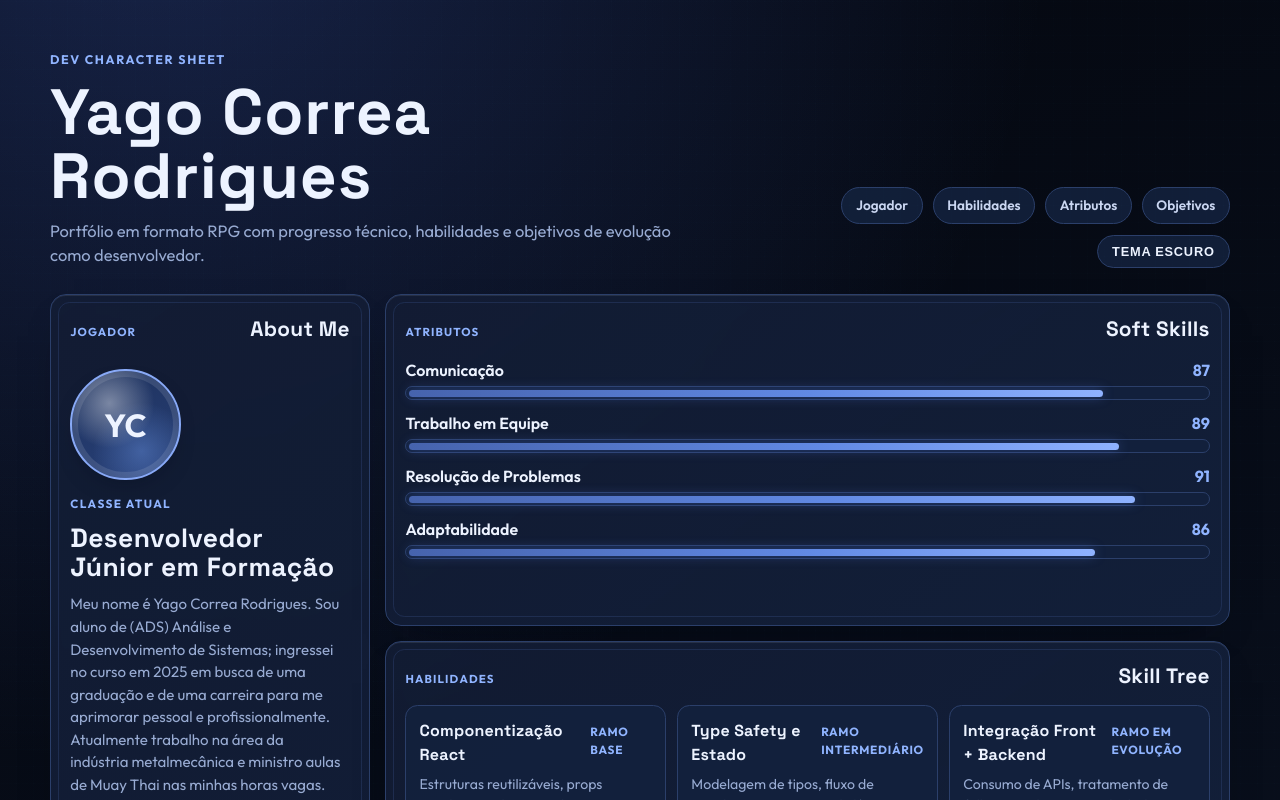
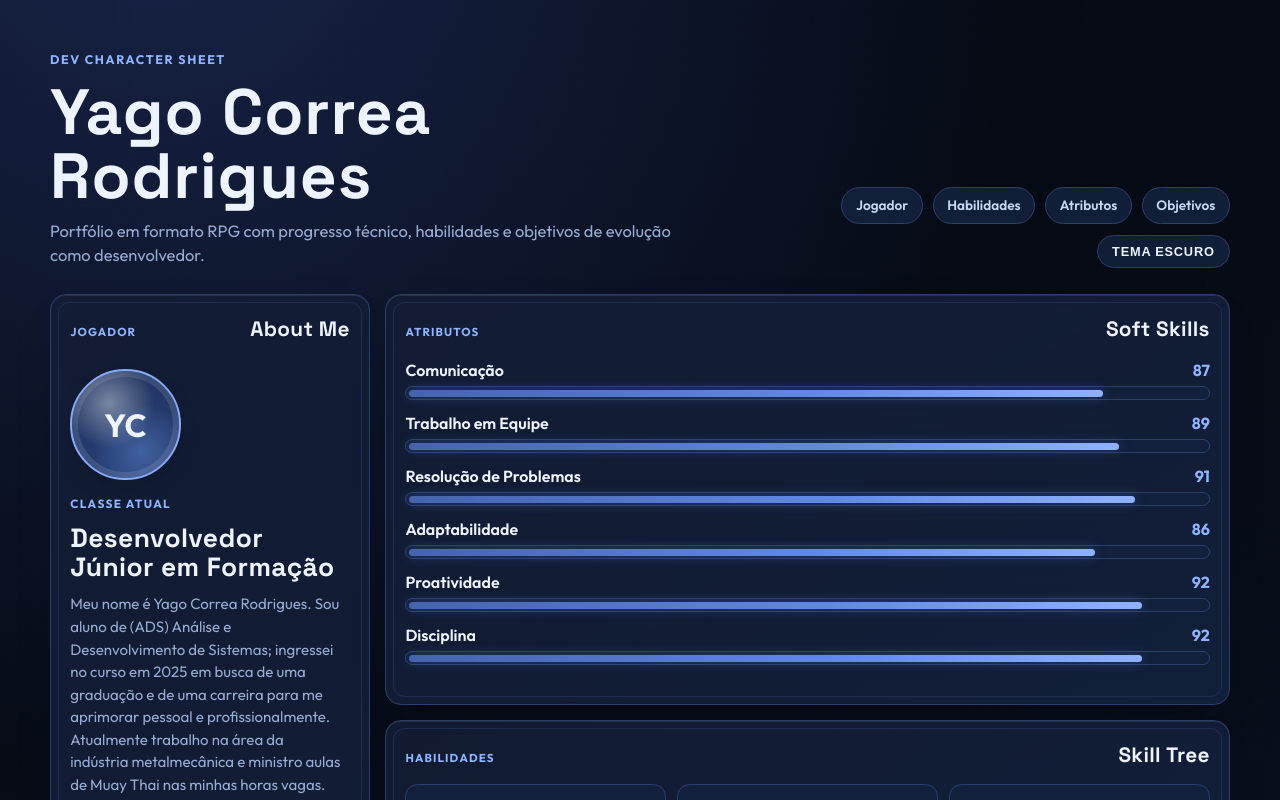
Before and after one commit to yagocrdev/Portif-lio, a React (Vite) app: page / in a window 1280 px wide. Shown: the top 800 px of the page. Built offline with nearby package versions, Linux system fonts and the light colour scheme.

Commit message:
feat: adiciona proatividade e disciplina nos atributos

```diff
--- a/src/App.tsx
+++ b/src/App.tsx
@@ -26,6 +26,8 @@ const attributes = [
   { name: 'Trabalho em Equipe', points: 89 },
   { name: 'Resolução de Problemas', points: 91 },
   { name: 'Adaptabilidade', points: 86 },
+  { name: 'Proatividade', points: 92 },
+  { name: 'Disciplina', points: 92 },
 ]
 
 const skills = [
```
